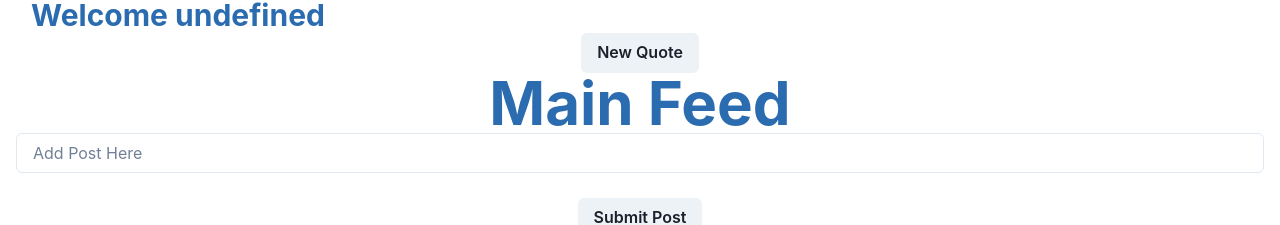
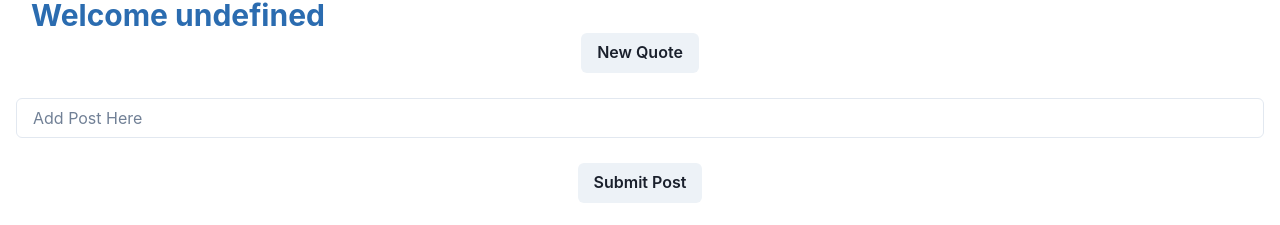
Before and after one commit to The-KPCP-Hotel/griefbuddy, a React app: page /home in a window 1280 px wide. Shown: the part 143-368 px from the top of the page. Built offline with nearby package versions, Linux system fonts and the light colour scheme; no server answers.

Commit message:
add top margin to post input

```diff
--- a/src/components/MainFeed.tsx
+++ b/src/components/MainFeed.tsx
@@ -1,5 +1,5 @@
 import React, { useState, useEffect } from 'react';
-import { ChakraProvider, Center, Heading, Input, VStack, Button } from '@chakra-ui/react';
+import { ChakraProvider, Center, Input, VStack, Button } from '@chakra-ui/react';
 import axios from 'axios';
 
 import MainFeedPost from './MainFeedPost';
@@ -40,12 +40,7 @@ function MainFeed(props: any) {
   return (
     <ChakraProvider>
       <div>
-        <Center>
-          <Heading size="3xl" color="blue.600">
-            Main Feed
-          </Heading>
-        </Center>
-        <Center>
+        <Center mt="25px">
           <Input
             placeholder="Add Post Here"
             value={post}
@@ -69,6 +64,7 @@ function MainFeed(props: any) {
           <VStack>
             {allPosts.map((p, i) => (
               <MainFeedPost
+                // eslint-disable-next-line react/no-array-index-key
                 key={`post-${i}`}
                 getPosts={getAllPosts}
                 text={p.text}
```
